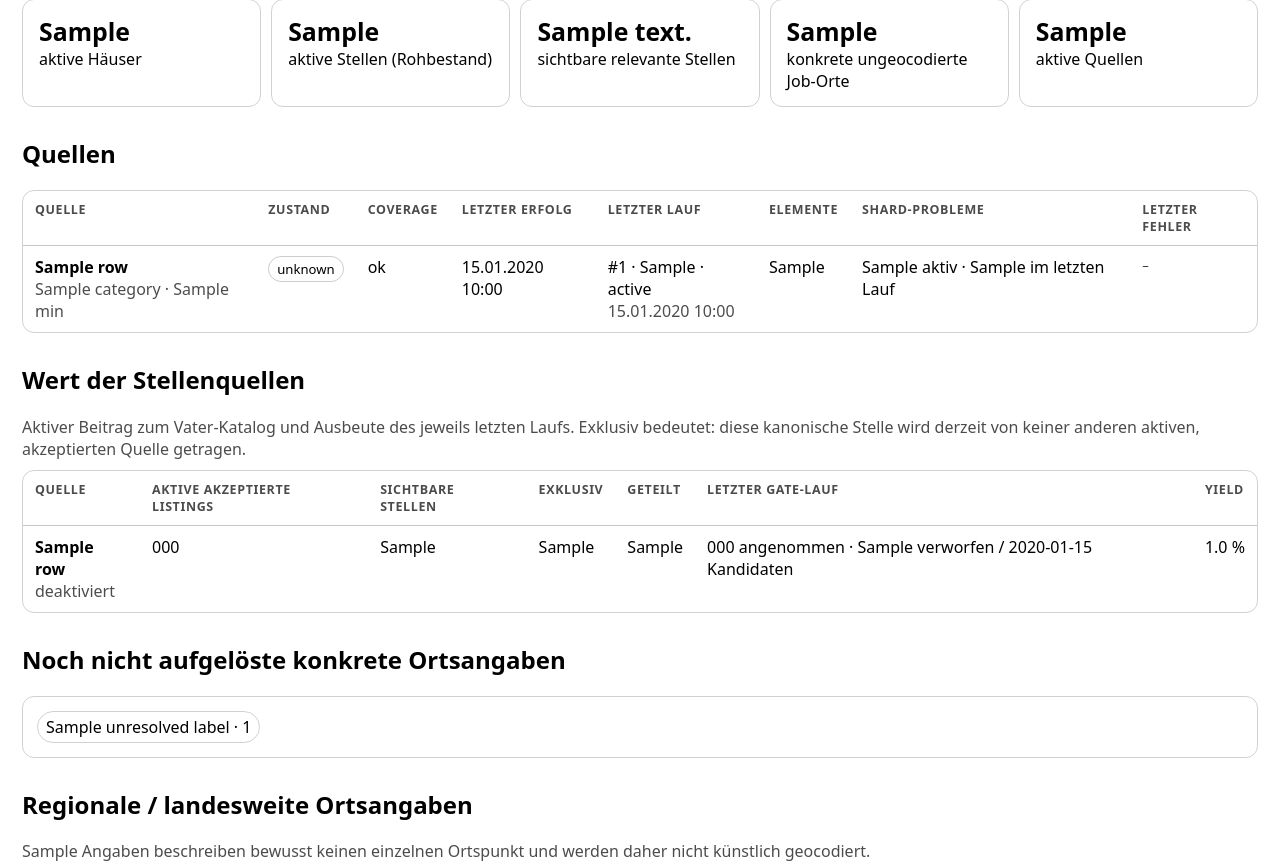
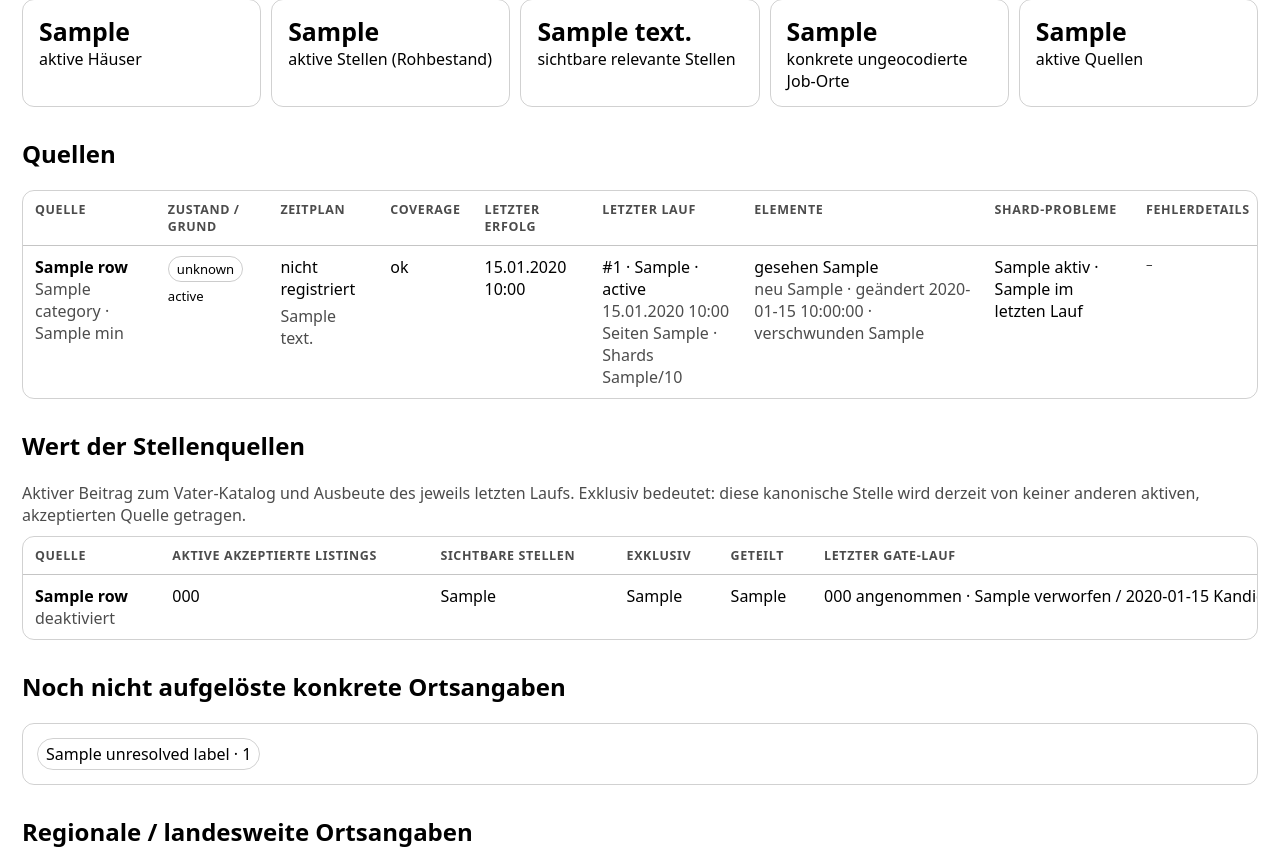
Before and after one commit to kotaru34/WohnWerk, a FastAPI app: template app/templates/admin_health.html in a window 1280 px wide. Shown: the part 219-1087 px from the top of the page. Run offline with FastAPI, Linux system fonts and the light colour scheme; the template is opened without the code that fills it: most values are stand-ins (such as "Sample title", 1, 10 or a date in 2020); parts of the project's set-up code (start-up, migrations or seed data) failed here and were passed over.

Commit message:
Expand admin source diagnostics and controls

```diff
--- a/app/templates/admin_health.html
+++ b/app/templates/admin_health.html
@@ -19,15 +19,24 @@
     .stat { padding: 14px 16px; }
     .stat strong { display: block; font-size: 1.55rem; }
     .panel { overflow-x: auto; }
-    table { width: 100%; border-collapse: collapse; min-width: 980px; }
+    table { width: 100%; border-collapse: collapse; min-width: 1450px; }
     th, td { text-align: left; padding: 10px 12px; border-bottom: 1px solid color-mix(in srgb, CanvasText 12%, transparent); vertical-align: top; }
     th { font-size: .78rem; text-transform: uppercase; letter-spacing: .05em; opacity: .7; }
     tr:last-child td { border-bottom: 0; }
     .state { display: inline-block; border: 1px solid color-mix(in srgb, CanvasText 20%, transparent); border-radius: 999px; padding: 3px 8px; font-size: .82rem; }
     .state.ok { border-color: color-mix(in srgb, #4f9d69 55%, transparent); background: color-mix(in srgb, #4f9d69 10%, Canvas); }
     .state.warnung, .state.veraltet, .state.ohne_erfolg { border-color: color-mix(in srgb, #c28c2d 60%, transparent); background: color-mix(in srgb, #c28c2d 10%, Canvas); }
+    .state.läuft { border-color: color-mix(in srgb, AccentColor 55%, transparent); background: color-mix(in srgb, AccentColor 10%, Canvas); }
     .state.deaktiviert { opacity: .55; }
-    .error { max-width: 500px; white-space: normal; font-size: .82rem; opacity: .76; }
+    .reason, .error { max-width: 520px; white-space: normal; font-size: .82rem; line-height: 1.35; }
+    .error { opacity: .76; }
+    .actions { display: flex; gap: 6px; flex-wrap: wrap; min-width: 170px; }
+    .actions form { margin: 0; }
+    button { font: inherit; padding: 6px 9px; border-radius: 8px; border: 1px solid color-mix(in srgb, CanvasText 24%, transparent); background: Canvas; color: CanvasText; cursor: pointer; }
+    button:hover { background: color-mix(in srgb, AccentColor 10%, Canvas); }
+    button.danger { border-color: color-mix(in srgb, #b34141 50%, transparent); }
+    button:disabled { opacity: .45; cursor: default; }
+    .notice { margin: 14px 0; padding: 10px 12px; border-radius: 9px; border: 1px solid color-mix(in srgb, AccentColor 30%, transparent); background: color-mix(in srgb, AccentColor 8%, Canvas); }
     .labels { display: flex; flex-wrap: wrap; gap: 7px; padding: 14px; }
     .label { border: 1px solid color-mix(in srgb, CanvasText 18%, transparent); border-radius: 999px; padding: 4px 8px; }
     @media (max-width: 1000px) { .stats { grid-template-columns: 1fr 1fr; } }
@@ -44,6 +53,7 @@
 
   <h1>Betriebsübersicht</h1>
   <div class="subtle">Kompakter Zustand von Katalog, Geodaten und Quellen.</div>
+  {% if notice %}<div class="notice">{{ notice }}</div>{% endif %}
 
   <div class="stats">
     <div class="stat"><strong>{{ snapshot.active_properties }}</strong>aktive Häuser</div>
@@ -59,33 +69,87 @@
       <thead>
         <tr>
           <th>Quelle</th>
-          <th>Zustand</th>
+          <th>Zustand / Grund</th>
+          <th>Zeitplan</th>
           <th>Coverage</th>
           <th>Letzter Erfolg</th>
           <th>Letzter Lauf</th>
           <th>Elemente</th>
           <th>Shard-Probleme</th>
-          <th>Letzter Fehler</th>
+          <th>Fehlerdetails</th>
+          <th>Aktionen</th>
         </tr>
       </thead>
       <tbody>
         {% for row in snapshot.sources %}
           <tr>
             <td><strong>{{ row.name }}</strong><br><span class="subtle">{{ row.category }} · {{ row.poll_interval_minutes }} min</span></td>
-            <td><span class="state {{ row.state }}">{{ row.state|replace('_', ' ') }}</span></td>
+            <td>
+              <span class="state {{ row.state }}">{{ row.state|replace('_', ' ') }}</span>
+              <div class="reason" style="margin-top:6px">{{ row.state_reason }}</div>
+            </td>
+            <td>
+              {% if row.scheduled %}
+                automatisch
+              {% elif row.runnable %}
+                <strong>nur manuell</strong>
+              {% else %}
+                nicht registriert
+              {% endif %}
+              {% if row.operational_note %}
+                <div class="subtle" style="margin-top:5px">{{ row.operational_note }}</div>
+              {% endif %}
+            </td>
             <td>{{ row.coverage_status }}</td>
             <td>{{ row.last_success_at.strftime('%d.%m.%Y %H:%M') if row.last_success_at else 'nie' }}</td>
             <td>
               {% if row.latest_run_id %}
                 #{{ row.latest_run_id }} · {{ row.latest_mode }} · {{ row.latest_status }}<br>
-                <span class="subtle">{{ row.latest_started_at.strftime('%d.%m.%Y %H:%M') if row.latest_started_at else '' }}</span>
+                <span class="subtle">{{ row.latest_started_at.strftime('%d.%m.%Y %H:%M') if row.latest_started_at else '' }}</span><br>
+                <span class="subtle">
+                  Seiten {{ row.latest_pages_fetched or 0 }} ·
+                  Shards {{ row.latest_shards_completed or 0 }}/{{ row.latest_shards_total or 0 }}
+                </span>
               {% else %}
                 –
               {% endif %}
             </td>
-            <td>{{ row.latest_items_seen if row.latest_items_seen is not none else '–' }}</td>
-            <td>{{ row.failing_shards }} aktiv · {{ row.latest_shards_failed if row.latest_shards_failed is not none else '–' }} im letzten Lauf</td>
-            <td class="error">{{ row.last_error or '–' }}</td>
+            <td>
+              gesehen {{ row.latest_items_seen if row.latest_items_seen is not none else '–' }}<br>
+              <span class="subtle">
+                neu {{ row.latest_items_new if row.latest_items_new is not none else '–' }} ·
+                geändert {{ row.latest_items_updated if row.latest_items_updated is not none else '–' }} ·
+                verschwunden {{ row.latest_items_disappeared if row.latest_items_disappeared is not none else '–' }}
+              </span>
+            </td>
+            <td>
+              {{ row.failing_shards }} aktiv ·
+              {{ row.latest_shards_failed if row.latest_shards_failed is not none else '–' }} im letzten Lauf
+            </td>
+            <td class="error">
+              {% if row.latest_error %}<strong>Lauf:</strong> {{ row.latest_error }}<br>{% endif %}
+              {% if row.last_error and row.last_error != row.latest_error %}<strong>Quelle:</strong> {{ row.last_error }}<br>{% endif %}
+              {% for error in row.shard_errors %}<strong>Shard:</strong> {{ error }}{% if not loop.last %}<br>{% endif %}{% endfor %}
+              {% if not row.latest_error and not row.last_error and not row.shard_errors %}–{% endif %}
+            </td>
+            <td>
+              <div class="actions">
+                <form method="post" action="/admin/sources/{{ row.id }}/run">
+                  <input type="hidden" name="csrf_token" value="{{ csrf_token }}">
+                  <button type="submit" {% if not row.enabled or not row.runnable or row.state == 'läuft' %}disabled{% endif %}>Jetzt ausführen</button>
+                </form>
+                <form method="post" action="/admin/sources/{{ row.id }}/enabled">
+                  <input type="hidden" name="csrf_token" value="{{ csrf_token }}">
+                  {% if row.enabled %}
+                    <input type="hidden" name="enabled" value="0">
+                    <button type="submit" class="danger">Deaktivieren</button>
+                  {% else %}
+                    <input type="hidden" name="enabled" value="1">
+                    <button type="submit">Aktivieren</button>
+                  {% endif %}
+                </form>
+              </div>
+            </td>
           </tr>
         {% endfor %}
       </tbody>
```
